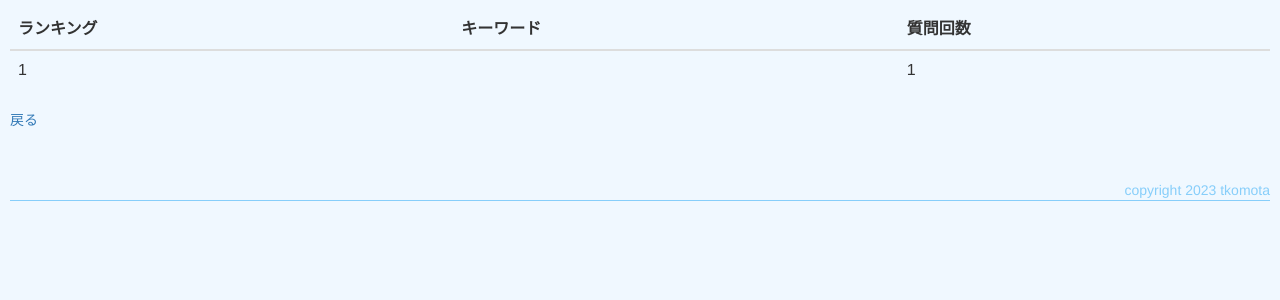
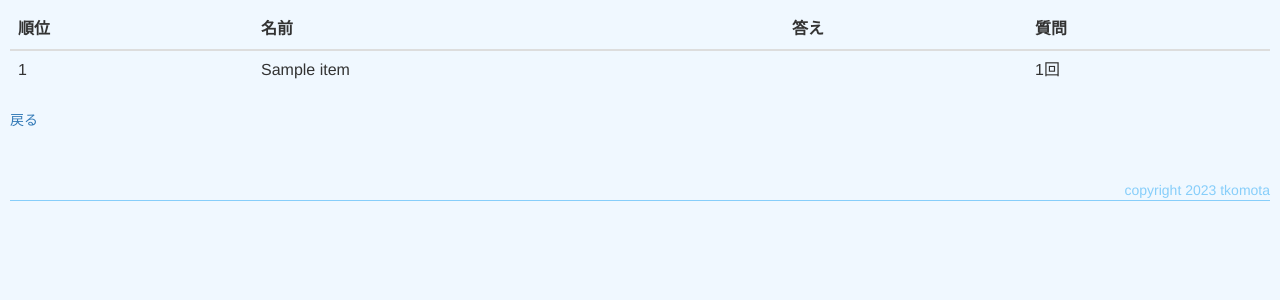
Before and after one commit to TetsuyaKomota/inv_aki_flask, a Flask app: template inv_aki_flask/templates/ranking.html in a window 1280 px wide. Shown: the top 300 px of the page. Run offline with Flask 3, Linux system fonts and the light colour scheme; the template is opened without the code that fills it: most values are stand-ins (such as "Sample title", 1, 10 or a date in 2020); some libraries are stand-ins or nearby versions.

Commit message:
[update - ranking.html] ランキング画面に名前を表示できるように修正

```diff
--- a/inv_aki_flask/model/datastore_client/session.py
+++ b/inv_aki_flask/model/datastore_client/session.py
@@ -32,6 +32,7 @@ class SessionEntityClient(DataStoreClient):
         *,
         expire_at=None,
         public=None,
+        name=None,
         count=None,
         answer=None,
         explain1=None,
@@ -55,6 +56,7 @@ class SessionEntityClient(DataStoreClient):
             session,
             expiration=expiration,
             public=public,
+            name=name,
             count=count,
             answer=answer,
             explain1=explain1,
--- a/inv_aki_flask/templates/ranking.html
+++ b/inv_aki_flask/templates/ranking.html
@@ -8,20 +8,22 @@
  <table class="table table-hover">
   <thead>
     <tr>
-     <th>ランキング</th>
-     <th>キーワード</th>
-     <th>質問回数</th>
+     <th>順位</th>
+     <th>名前</th>
+     <th>答え</th>
+     <th>質問</th>
     </tr>
   </thead>
   <tbody>
    {% for rank, item in session_infos %}
     <tr>
      <td>{{ rank }}</td>
+     <td>{{ item.get("name", "") }}</td>
      <td>
       <a href="{{ url_for('result.show', sessionid=item.key.name) }}">
        {{ item["keyword"] }}</td>
       </a>
-     <td>{{ item["count"] }}</td>
+     <td>{{ item["count"] }}回</td>
     </tr>
    {% endfor %}
   </tbody>
--- a/inv_aki_flask/views/result.py
+++ b/inv_aki_flask/views/result.py
@@ -16,11 +16,13 @@ def show(sessionid):
 @view.route("/", methods=["POST"])
 def post():
     sessionid = session.get("sessionid", "")
+    name = session.get("name", "")
     session_info = session_entity_client.get_session(sessionid=sessionid)
     if session_info.get("judge", False):
         session_entity_client.update_session_entity(
             sessionid=sessionid,
             public=True,
+            name=name,
             judge=False,  # 閲覧ページから再登録できないように
             expire_at=7,  # 記録したデータは7日間有効(FIXME 要調整)
         )
```
